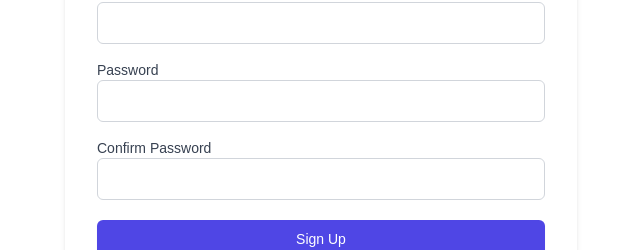
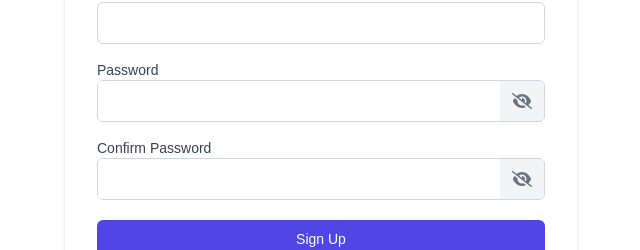
Before and after one commit to Mintesnotg/HotelBookingFE, a Next.js app: page /register in a window 1280 px wide. Shown: the part 400-650 px from the top of the page, without its empty margins (319-959 px from the left). Built offline with nearby package versions, Linux system fonts and the light colour scheme.

Commit message:
RegisterUI

```diff
--- a/app/(auth)/register/page.tsx
+++ b/app/(auth)/register/page.tsx
@@ -13,6 +13,8 @@ import UserRegistration from '@/app/service/Userservices/UserRegistration';
 import toast ,{ Toaster } from 'react-hot-toast';
 
 import { useRouter } from 'next/navigation';
+import { FontAwesomeIcon } from '@fortawesome/react-fontawesome';
+import { faEye, faEyeSlash } from '@fortawesome/free-solid-svg-icons';
 
 
 
@@ -31,6 +33,7 @@ const Register = () => {
     const [signinloading, setsigninloading] = useState(false);
 
     const [showpassword, setshowPPassword] = useState(false)
+    const [showpasswordconfirmation, setshowPPasswordconfirmation] = useState(false)
     const onSubmit = async (data: RegisterFormType) => {
         try {
             setsigninloading(true);
@@ -88,7 +91,7 @@ const Register = () => {
                             </span>
                         </div>
                         <div className="flex items-start flex-col justify-start">
-                            <label htmlFor="email" className="text-sm text-gray-700 dark:text-gray-200 mr-2">Address </label>
+                            <label htmlFor="address" className="text-sm text-gray-700 dark:text-gray-200 mr-2">Address </label>
                             <input type="text" {...register("address")}  className="w-full px-3 dark:text-gray-200 dark:bg-gray-900 py-2 rounded-md border border-gray-300 dark:border-gray-700 focus:outline-none focus:ring-1 focus:ring-blue-500" />
                             <span className='text-red-300'>
                                 {errors.address && <p>{errors.address.message}</p>}
@@ -97,19 +100,60 @@ const Register = () => {
 
                         <div className="flex items-start flex-col justify-start">
                             <label htmlFor="password" className="text-sm text-gray-700 dark:text-gray-200 mr-2">Password </label>
-                            <input type="password" id="password" {...register("password")}  className="w-full px-3 dark:text-gray-200 dark:bg-gray-900 py-2 rounded-md border border-gray-300 dark:border-gray-700 focus:outline-none focus:ring-1 focus:ring-blue-500" />
+
+
+
+                             <div className='flex w-full border border-gray-300 dark:border-gray-700 rounded-md overflow-hidden'>
+                             <input type= {showpassword ? "text":"password"} id="password" {...register("password")}  className="flex-1 px-3 dark:text-gray-200 dark:bg-gray-900 py-2 focus:outline-none focus:ring-1 focus:ring-blue-500" />
+
+                                <button
+                                    type="button"
+                                    onClick={() => setshowPPassword((prev) => !prev)}
+                                    className=" px-3 flex items-center text-gray-500 hover:text-indigo-500 bg-gray-100 dark:bg-gray-800 "         >
+
+                                    <FontAwesomeIcon icon={showpassword ? faEye : faEyeSlash} />
+                                </button>
+
+                             </div>
+
+
                             <span className='text-red-300'>
                                 {errors.password && <p>{errors.password.message}</p>}
                             </span>
                         </div>
 
                         <div className="flex items-start flex-col justify-start">
-                            <label htmlFor="confirmPassword" className="text-sm text-gray-700 dark:text-gray-200 mr-2">Confirm Password </label>
-                            <input type="password" id="confirmPassword"  {...register("ConfirmationPassword")} className="w-full px-3 dark:text-gray-200 dark:bg-gray-900 py-2 rounded-md border border-gray-300 dark:border-gray-700 focus:outline-none focus:ring-1 focus:ring-blue-500" />
-                            <span className='text-red-300'>
-                                {errors.ConfirmationPassword && <p>{errors.ConfirmationPassword.message}</p>}
+                            <label
+                                htmlFor="confirmPassword"
+                                className="text-sm text-gray-700 dark:text-gray-200 mr-2"
+                            >
+                                Confirm Password
+                            </label>
+                            <div className="flex w-full border border-gray-300 dark:border-gray-700 rounded-md overflow-hidden">
+                                <input
+                                    type={showpasswordconfirmation ? "text" : "password"}
+                                    id="confirmPassword"
+                                    {...register("ConfirmationPassword")}
+                                    className="flex-1 px-3 dark:text-gray-200 dark:bg-gray-900 py-2 focus:outline-none focus:ring-1 focus:ring-blue-500"
+                                />
+                                <button
+                                    type="button"
+                                    onClick={() => setshowPPasswordconfirmation((prev) => !prev)}
+                                    className="px-3 flex items-center text-gray-500 hover:text-indigo-500 bg-gray-100 dark:bg-gray-800"
+                                >
+                                    <FontAwesomeIcon
+                                        icon={showpasswordconfirmation ? faEye : faEyeSlash}
+                                    />
+                                </button>
+                            </div>
+                            <span className="text-red-300">
+                                {errors.ConfirmationPassword && (
+                                    <p>{errors.ConfirmationPassword.message}</p>
+                                )}
                             </span>
                         </div>
+
+
                     </div>
 
                     <button type="submit" className={`w-full flex justify-center py-2 px-4 border border-transparent rounded-md shadow-sm text-sm font-medium text-white bg-indigo-600 hover:bg-indigo-700 focus:outline-none focus:ring-2 focus:ring-offset-2 focus:ring-indigo-500" ${signinloading ? 'opacity-50 cursor-not-allowed' : ''}`} disabled={signinloading}  >           {signinloading ? 'Signing Up ...' : 'Sign Up'}</button>
```
